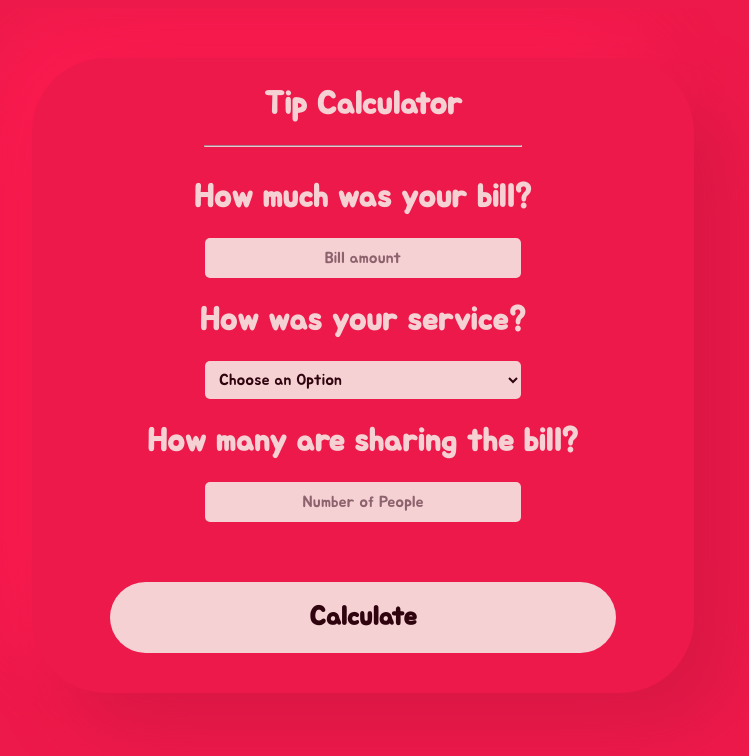
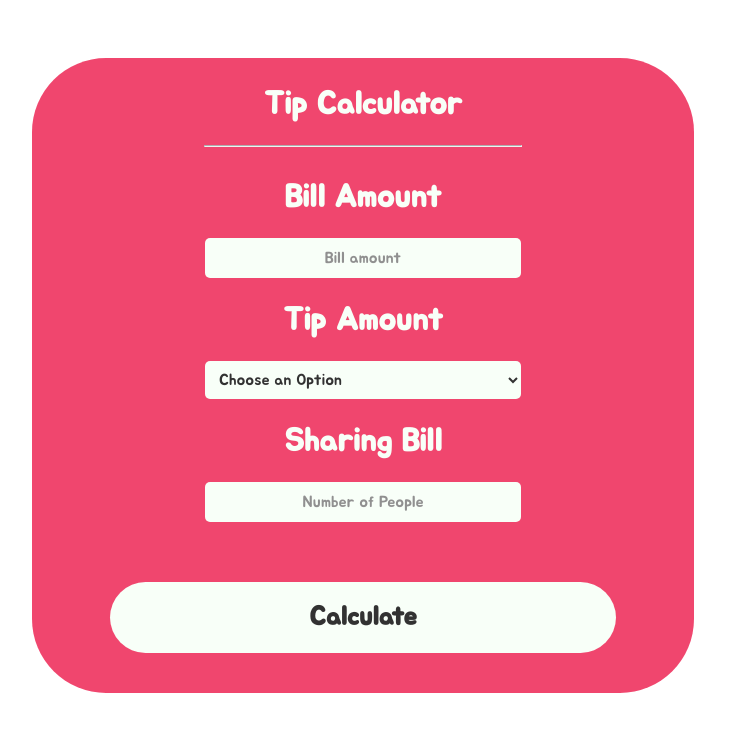
Before and after one commit to MrBeamer/tip_caculator, a plain HTML site: page index.html in a window 1280 px wide. Shown: the whole page, without its empty margins (277-1026 px from the left). Drawn offline with Linux system fonts and the light colour scheme.

Commit message:
testing new layout

```diff
--- a/index.html
+++ b/index.html
@@ -13,20 +13,20 @@
     <hr>
     <div id="calculator">
       <form>
-        <h1> How much was your bill? </h1>
+        <h1>Bill Amount</h1>
         <!-- <label for="billing-amount">Billing:</label> -->
         <input id="billing-amount" type="text" placeholder="Bill amount">
-        <h1> How was your service?</h1>
+        <h1>Tip Amount</h1>
           <select id="service-quality">
           <option disabled selected value="0">Choose an Option</option>
           <option value="0.30"> 30% - Perfect</option>
           <option value="0.20"> 20% - Good</option>
           <option value="0.10"> 10% - Standard</option>
-          <option value="0.05">Bad</option>
+          <option value="0.05"> 5% - Bad</option>
         </select>
       </form>
       <div id="people-box">
-        <h1> How many are sharing the bill?</h1>
+        <h1>Sharing Bill</h1>
         <input id="people-amount" type="text" placeholder="Number of People">
       </div>
       <div>
--- a/style.css
+++ b/style.css
@@ -1,5 +1,8 @@
 body{
-  background-color: #ED194A;
+  background-color: #f7fff7, linear-gradient(rgba(0,0,0,0.4),rgba(0,0,0,0.4));
+  background-repeat: no-repeat;
+  background-position: center;
+  background-size: cover;
   font-family: 'Jua', sans-serif;
   color: #f7fff7;
 }
@@ -31,20 +34,15 @@ form {
   opacity: 0.8;
   border-radius: 74px;
   background: #ED194A;
-  box-shadow:  35px 35px 69px #d51743,
-             -35px -35px 69px #ff1c51;
   width: 50%;
   text-align: center;
-
   padding-right: 15px;
   padding-left: 15px;
   margin-right: auto;
   margin-left: auto;
   margin-top: 50px;
-
   padding-bottom: 40px;
 }
-
 
 #calculator {
   display: flex;
@@ -104,7 +102,6 @@ select {
   border: none;
   border-radius: 74px;
   background-color: #f7fff7;
-  /*padding: 20px;*/
   width: 80%;
   margin-top: 40px;
 }
@@ -122,9 +119,42 @@ select {
     width: 80%;
   }
   #boxTip{
-    width: 85%;
+    /*width: 85%;*/
     margin-top: 30px;
     margin-bottom: 25px;
     font-size: 15px;
+    width:fit-content;
+    height:fit-content;
   }
 }
+
+/*
+test
+content container
+
+    opacity: 0.8;
+    border-radius: 74px;
+    background: #ED194A;
+    width: 50%;
+    text-align: center;
+    padding-right: 15px;
+    padding-left: 15px;
+    margin-right: auto;
+    margin-left: auto;
+    margin-top: 50px;
+    padding-bottom: 136px;
+
+box tip
+
+color: #f7fff7;
+    border-radius: 14px;
+    background: #19edbc;
+    width: 50%;
+    text-align: center;
+    padding-right: 15px;
+    padding-left: 15px;
+    margin-right: auto;
+    margin-left: auto;
+    margin-top: -77px;
+    padding-bottom: 30px;
+    opacity: 0.8;*/
```
